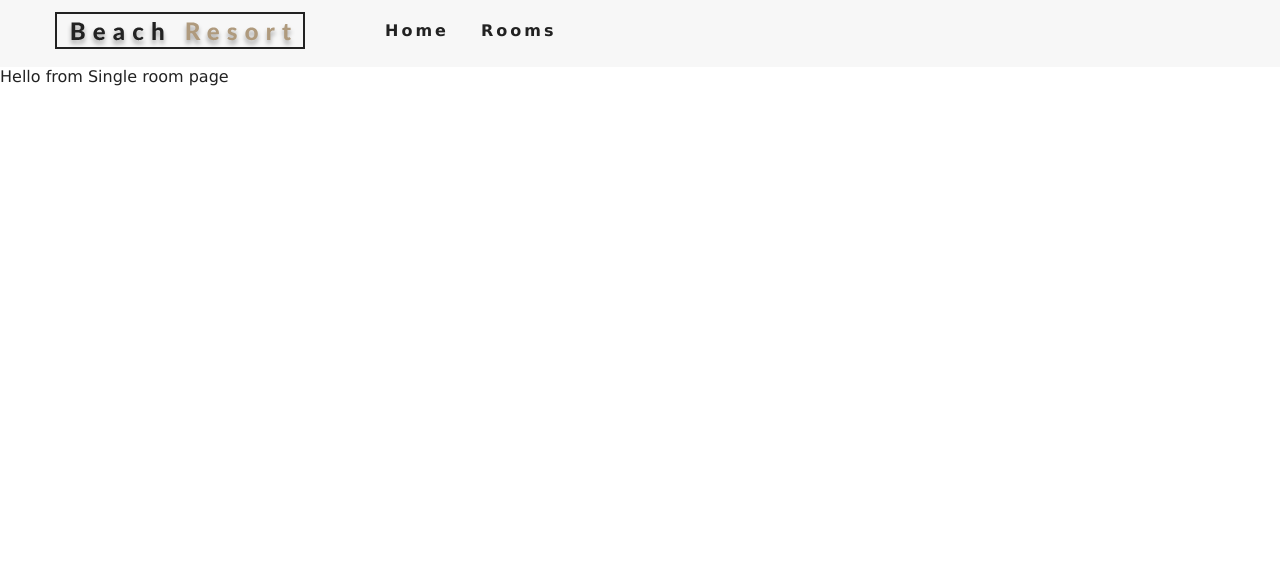
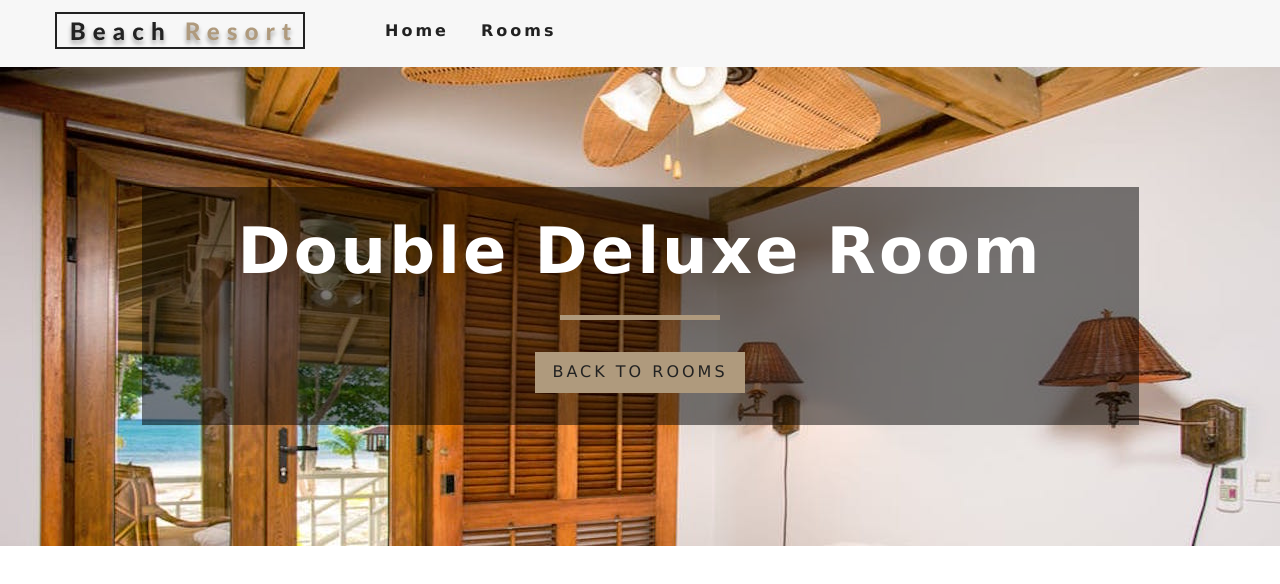
Before and after one commit to DebayoTomisin/Beach-Resort-Project, a React (Create React App) app: page /rooms/double-deluxe in a window 1280 px wide. Shown: the top 584 px of the page. Built offline with nearby package versions, Linux system fonts and the light colour scheme.

Commit message:
home & single room pages mods

```diff
--- a/src/pages/Home.js
+++ b/src/pages/Home.js
@@ -5,6 +5,7 @@
 import Hero from '../components/Hero'
 import Services from "../components/Services"
 import FeaturedRooms from "../components/FeaturedRooms"
+
 
 const Home = () => {
   return(
--- a/src/pages/SingleRoom.js
+++ b/src/pages/SingleRoom.js
@@ -1,25 +1,48 @@
 import React, { Component } from 'react'
+
 import defaultBcg from "../images/room-11.jpeg"
 import Hero from "../components/Hero"
 import Banner from "../components/Banner"
 import {Link} from "react-router-dom"
 import {RoomContext} from "../context"
+import StyledHero from "../components/StyledHero"
 
 class SingleRoom extends Component {
   constructor(props){
     super(props)
-    console.log(this.props)
+    //console.log(this.props)
+    this.state = {
+      slug: this.props.match.params.slug,
+      defaultBcg
+    }
   }
+
+  static contextType = RoomContext
 
   componentDidMount(){
 
   }
 
   render(){
+    const { getRoom } = this.context
+    const room = getRoom(this.state.slug)
+    if(!room){
+      return (
+        <div className="error">
+          <h3>no such room could be found</h3>
+          <Link to="/rooms" className="btn-primary">
+            BacK to rooms
+          </Link>
+        </div>
+      )
+    }
+    const {name, description, capacity, size, price, extras, breakfast, pets, images} = room
     return(
-        <div>
-          Hello from Single room page
-        </div>
+        <StyledHero img= {images[0] || this.state.defaultBcg}>
+          <Banner title= {`${name} room`}>
+            <Link to="/rooms" className="btn-primary">Back to rooms</Link>
+          </Banner>
+        </StyledHero>
     )
   }
 }
```
